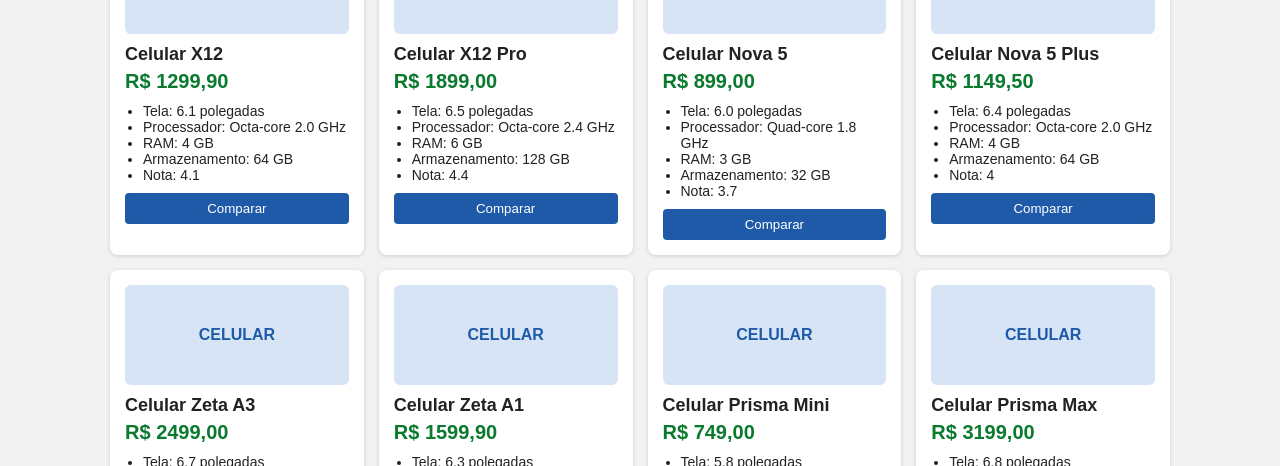
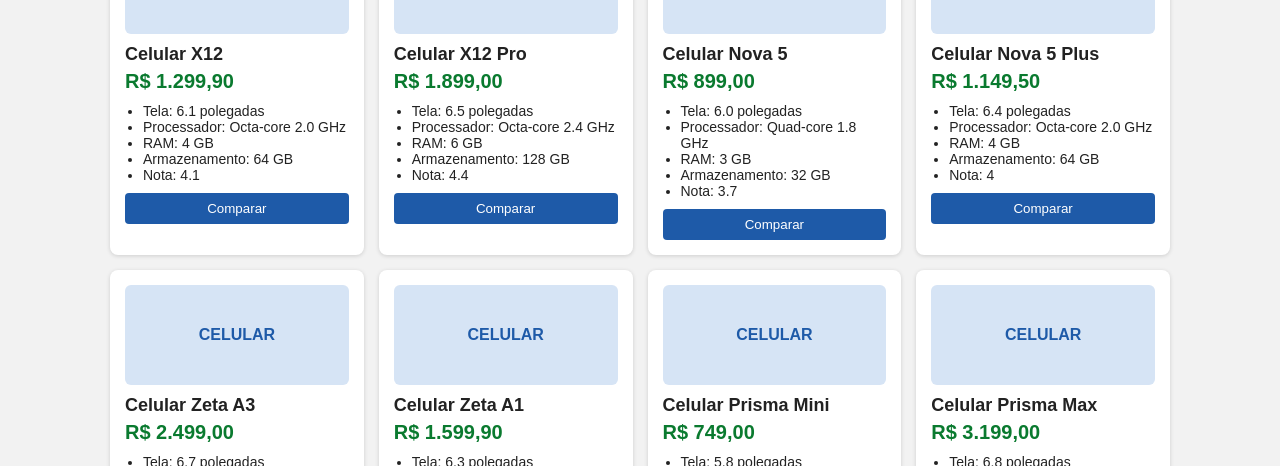
Before and after one commit to Saralapa/comparador-produtos, a React (Vite) app: page / in a window 1280 px wide. Shown: the part 334-800 px from the top of the page. Built offline with nearby package versions, Linux system fonts and the light colour scheme.

Commit message:
separador de milhar no preço

```diff
--- a/src/components/CardProduto.jsx
+++ b/src/components/CardProduto.jsx
@@ -1,10 +1,12 @@
+import formatarPreco from '../formatarPreco'
+
 // card de um produto na lista
 function CardProduto({ produto, selecionado, aoSelecionar }) {
   return (
     <div className={selecionado ? 'card card-selecionado' : 'card'}>
       <div className="card-imagem">{produto.categoria}</div>
       <h3>{produto.nome}</h3>
-      <p className="preco">R$ {produto.preco.toFixed(2).replace('.', ',')}</p>
+      <p className="preco">{formatarPreco(produto.preco)}</p>
       <ul>
         <li>Tela: {produto.tela}</li>
         <li>Processador: {produto.processador}</li>
--- a/src/components/TabelaComparacao.jsx
+++ b/src/components/TabelaComparacao.jsx
@@ -1,3 +1,5 @@
+import formatarPreco from '../formatarPreco'
+
 // tabela com os produtos escolhidos lado a lado
 function TabelaComparacao({ produtos, aoRemover, aoLimpar }) {
   if (produtos.length === 0) {
@@ -38,7 +40,7 @@ function TabelaComparacao({ produtos, aoRemover, aoLimpar }) {
                 key={produto.id}
                 className={temMaisDeUm && produto.preco === menorPreco ? 'menor-preco' : ''}
               >
-                R$ {produto.preco.toFixed(2).replace('.', ',')}
+                {formatarPreco(produto.preco)}
                 {temMaisDeUm && produto.preco === menorPreco && <span> (mais barato)</span>}
               </td>
             ))}
--- /dev/null
+++ b/src/formatarPreco.js
@@ -0,0 +1,6 @@
+// deixa o preco no formato R$ 1.299,90
+function formatarPreco(preco) {
+  return 'R$ ' + preco.toLocaleString('pt-BR', { minimumFractionDigits: 2, maximumFractionDigits: 2 })
+}
+
+export default formatarPreco
```
Also changed, not shown: 2 other files (tests, documents, lock files or other folders).
